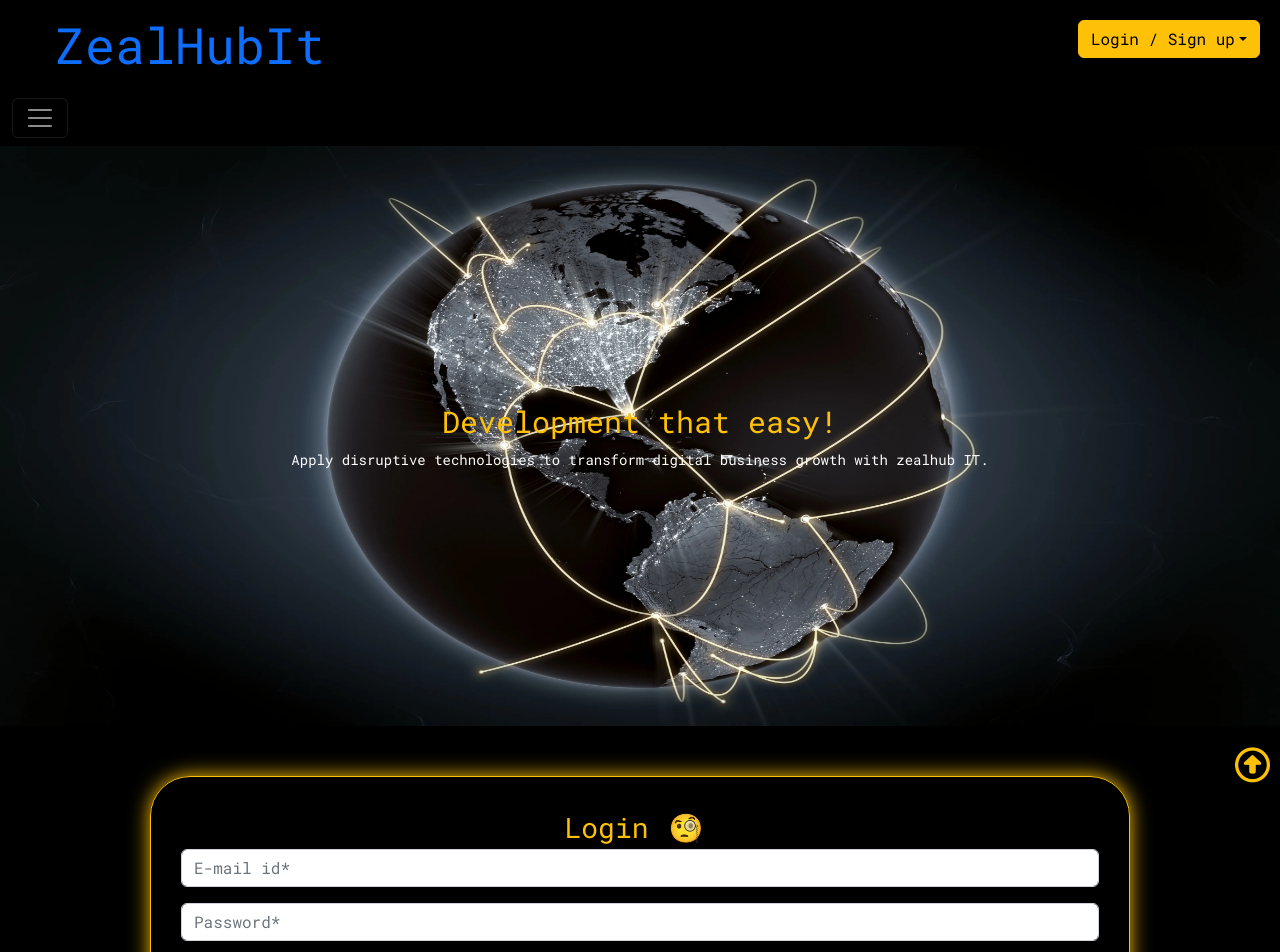
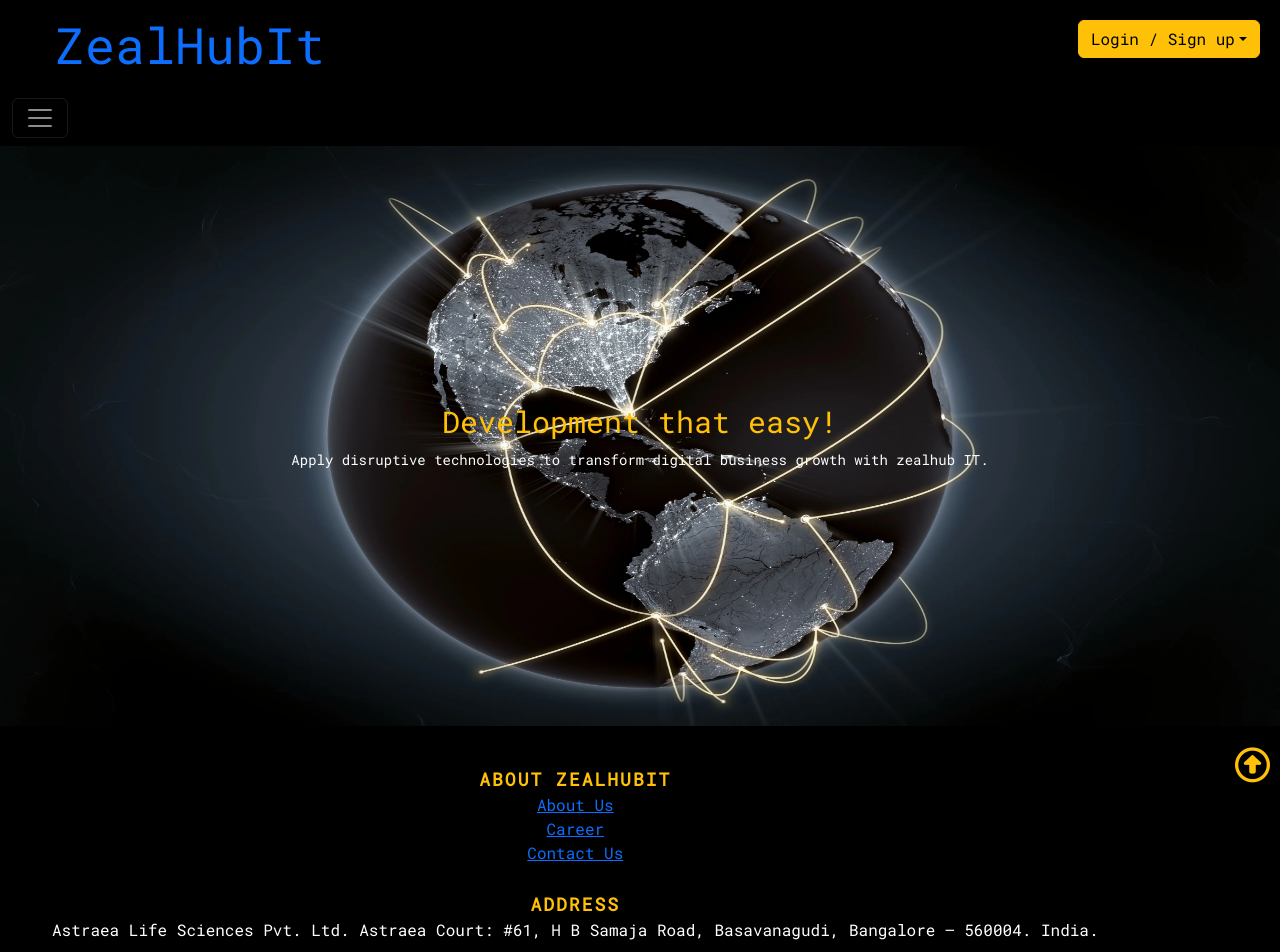
Before and after one commit to Eddi1995/zealHubIt, a React (Create React App) app in the folder zealhubit-app/: page / in a window 1280 px wide. Shown: the top 952 px of the page. Built offline with nearby package versions, Linux system fonts and the light colour scheme.

Commit message:
update16

```diff
--- a/zealhubit-app/src/App.js
+++ b/zealhubit-app/src/App.js
@@ -26,8 +26,8 @@ function App() {
    {/* <Career/>
     <Faq/>
   <ContactUs/> */}
-   <Login/>
-   <Signup/>
+   {/* <Login/> */}
+   {/* <Signup/> */}
    <Footer/>
 
 
--- a/zealhubit-app/src/Components/Header/Header.js
+++ b/zealhubit-app/src/Components/Header/Header.js
@@ -1,4 +1,6 @@
+import { Link } from "react-router-dom";
 import headerstyle from "./Header.module.css"
+
 
 function Header(){
     return(
@@ -17,8 +19,8 @@ function Header(){
             Login / Sign up
            </button>
            <ul class="dropdown-menu dropdown-menu-dark" aria-labelledby="dropdownMenuButton2">
-           <li><a class="dropdown-item active" href="#" target="blank">New Customer?</a></li>
-           <li><a class="dropdown-item" href="#">Login</a></li>
+           <li><Link to="signup" class="dropdown-item active" target="blank">New Customer?</Link></li>
+           <li><Link to="Login" class="dropdown-item" >Login</Link></li>
           <li><a class="dropdown-item" href="#">Track project</a></li>
           <li><hr class="dropdown-divider"/></li>
           <li><a class="dropdown-item" href="#">Rewards</a></li>
--- a/zealhubit-app/src/Router.js
+++ b/zealhubit-app/src/Router.js
@@ -6,6 +6,7 @@ import Faq from "./Components/Faq/Faq";
 import ContactUs from "./Components/ContactUs/ContactUs";
 import Login from "./Components/Login/Login";
 import Career from "./Components/Career/Career";
+import Signup from "./Components/Signup/Signup";
 
 function Router(){
     return(
@@ -18,6 +19,7 @@ function Router(){
             <Route path="Faq" element={<Faq/>} />
             <Route path="ContactUs" element={<ContactUs/>} />
             <Route path="Login" element={<Login/>} />
+            <Route path="signup" element={<Signup/>}/>
 
          </Routes>
         </>
```
